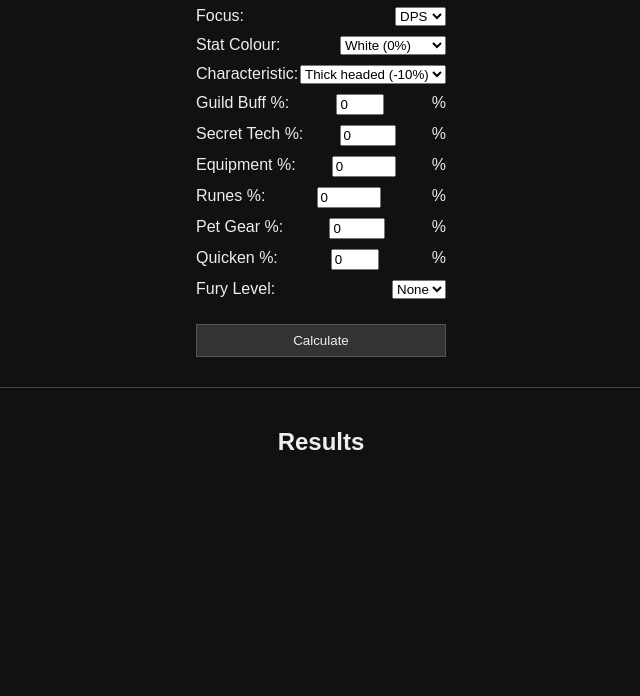
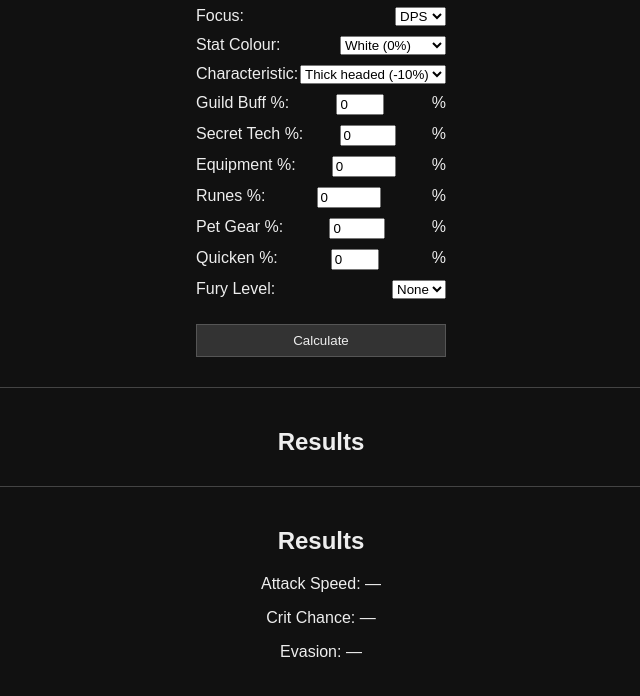
Before and after one commit to brandtbuchwald-rgb/Optimizer-V3, a plain HTML site: page index.html in a window 1280 px wide. Shown: the part 130-826 px from the top of the page, without its empty margins (319-959 px from the left). Before the commit the page ends 800 px from the top, so only its background shows below. Drawn offline with Linux system fonts and the light colour scheme.

Commit message:
Update index.html

```diff
--- a/index.html
+++ b/index.html
@@ -84,7 +84,12 @@
     <p id="crit"></p>
     <p id="evasion"></p>
   </div>
-
+<div class="results">
+  <h2>Results</h2>
+  <p id="atkspd">Attack Speed: —</p>
+  <p id="crit">Crit Chance: —</p>
+  <p id="evasion">Evasion: —</p>
+</div>
   <script src="main.js"></script>
 </body>
 </html>
```
